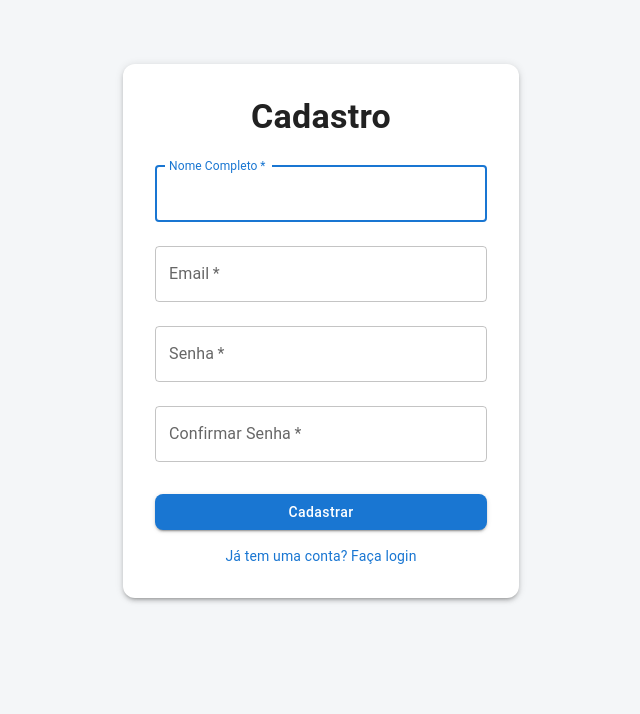
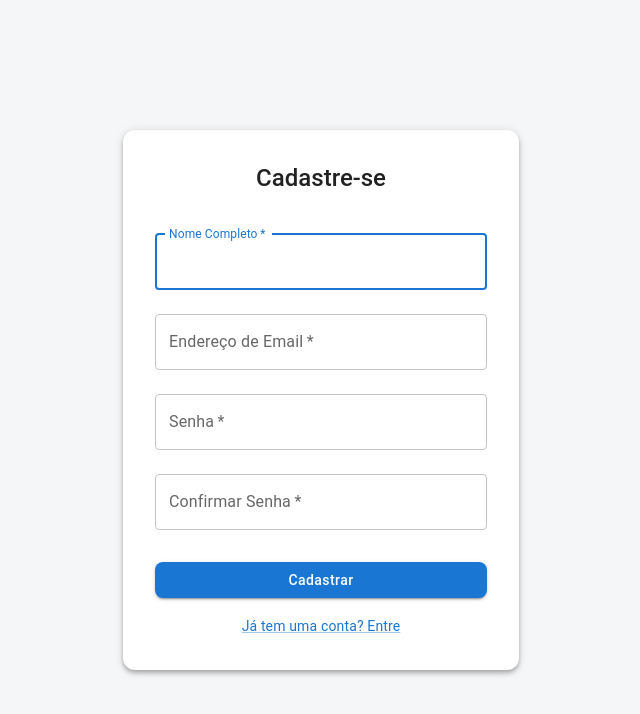
Before and after one commit to victor-alexandre/TJGO-Frontend, a React (Create React App) app in the folder Trabalho Final/client/: page /register in a window 1280 px wide. Shown: the top 714 px of the page, without its empty margins (319-959 px from the left). Built offline with nearby package versions, Linux system fonts and the light colour scheme.

Commit message:
fix: correção da ui e navegação do fluxo de autenticação

```diff
--- a/Trabalho Final/client/src/components/auth/signIn.jsx
+++ b/Trabalho Final/client/src/components/auth/signIn.jsx
@@ -1,36 +1,19 @@
-import React, { useState, useEffect, useCallback } from 'react';
-import { Link, useNavigate, useLocation } from 'react-router-dom';
+import React from 'react';
+import { useFormik } from 'formik';
+import { useNavigate, Link as RouterLink } from 'react-router-dom';
 import {
-  Box,
   TextField,
   Button,
-  Typography,
-  Container,
-  Paper,
-  Snackbar,
-  Alert,
-  CircularProgress,
+  Box,
+  Link,
+  CircularProgress
 } from '@mui/material';
-import { useFormik } from 'formik';
 import { useAuth } from '../../contexts/auth/authProvider';
 import { loginSchema } from '../../utils/validation';
 
 const SignIn = () => {
   const navigate = useNavigate();
-  const { login, loading } = useAuth();
-  const [error, setError] = useState('');
-  const [snackbar, setSnackbar] = useState({ open: false, message: '', severity: 'success' });
-  const showSnackbar = useCallback((message, severity = 'success') => {
-    setSnackbar({ open: true, message, severity });
-  }, []);
-
-  const location = useLocation();
-  useEffect(() => {
-    if (location.state?.message) {
-      showSnackbar(location.state.message);
-      navigate(location.pathname, { replace: true });
-    }
-  }, [location, navigate]);
+  const { login } = useAuth();
 
   const formik = useFormik({
     initialValues: {
@@ -38,51 +21,29 @@ const SignIn = () => {
       password: '',
     },
     validationSchema: loginSchema,
-    onSubmit: async (values) => {
-      setError('');
-
+    onSubmit: async (values, { setSubmitting, setFieldError }) => {
       const result = await login(values.email, values.password);
-
       if (result.success) {
-        navigate('/home');
+        navigate('/');
       } else {
-        setError(result.error);
+        setFieldError('password', result.error || 'Email ou senha inválidos');
       }
+      setSubmitting(false);
     },
   });
 
-  const handleCloseSnackbar = () => {
-    setSnackbar({ ...snackbar, open: false });
-  };
-
   return (
-    <Container component="main" maxWidth="xs">
     <Box
-        sx={{
-          marginTop: 8,
-          display: 'flex',
-          flexDirection: 'column',
-          alignItems: 'center',
-        }}
+      component="form"
+      onSubmit={formik.handleSubmit}
+      sx={{ mt: 1, width: '100%' }}
     >
-        <Paper elevation={3} sx={{ padding: 4, width: '100%' }}>
-          <Typography component="h1" variant="h4" align="center" gutterBottom>
-            Entrar
-          </Typography>
-
-          {error && (
-            <Alert severity="error" sx={{ mb: 2 }}>
-              {error}
-            </Alert>
-          )}
-
-          <Box component="form" onSubmit={formik.handleSubmit} sx={{ mt: 1 }}>
       <TextField
         margin="normal"
         required
         fullWidth
         id="email"
-              label="Email"
+        label="Endereço de Email"
         name="email"
         autoComplete="email"
         autoFocus
@@ -112,35 +73,21 @@ const SignIn = () => {
         fullWidth
         variant="contained"
         sx={{ mt: 3, mb: 2 }}
-              disabled={loading}
+        disabled={formik.isSubmitting}
       >
-              {loading ? <CircularProgress size={24} /> : 'Entrar'}
+        {formik.isSubmitting ? <CircularProgress size={24} color="inherit" /> : 'Entrar'}
       </Button>
-            <Box textAlign="center">
-              <Link to="/register" style={{ textDecoration: 'none' }}>
-                <Typography variant="body2" color="primary">
+      <Box sx={{ textAlign: 'center' }}>
+        <Link
+          component={RouterLink}
+          to="/signup"
+          variant="body2"
+        >
           Não tem uma conta? Cadastre-se
-                </Typography>
         </Link>
       </Box>
     </Box>
-        </Paper>
-      </Box>
-
-      <Snackbar
-        open={snackbar.open}
-        autoHideDuration={6000}
-        onClose={handleCloseSnackbar}
-        anchorOrigin={{ vertical: 'top', horizontal: 'right' }}
-      >
-        <Alert onClose={handleCloseSnackbar} severity={snackbar.severity}>
-         {snackbar.message}
-        </Alert>
-      </Snackbar>
-
-    </Container>
   );
 };
 
-
 export default SignIn;
--- a/Trabalho Final/client/src/components/auth/signUp.jsx
+++ b/Trabalho Final/client/src/components/auth/signUp.jsx
@@ -1,24 +1,19 @@
-import React, { useState } from 'react';
-import { Link, useNavigate } from 'react-router-dom';
+import React from 'react';
+import { useFormik } from 'formik';
+import { useNavigate, Link as RouterLink } from 'react-router-dom';
 import {
-  Box,
   TextField,
   Button,
-  Typography,
-  Container,
-  Paper,
-  Alert,
-  CircularProgress,
+  Box,
+  Link,
+  CircularProgress
 } from '@mui/material';
-import { useFormik } from 'formik';
 import { useAuth } from '../../contexts/auth/authProvider';
 import { registerSchema } from '../../utils/validation';
 
 const SignUp = () => {
   const navigate = useNavigate();
   const { register } = useAuth();
-  const [error, setError] = useState('');
-  const [loading, setLoading] = useState(false);
 
   const formik = useFormik({
     initialValues: {
@@ -28,43 +23,23 @@ const SignUp = () => {
       confirmPassword: '',
     },
     validationSchema: registerSchema,
-    onSubmit: async (values) => {
-      setLoading(true);
-      setError('');
-
+    onSubmit: async (values, { setSubmitting, setFieldError }) => {
       const result = await register(values.name, values.email, values.password);
-
       if (result.success) {
-        navigate('/dashboard');
+        navigate('/');
       } else {
-        setError(result.error);
+        setFieldError('email', result.error || 'Não foi possível realizar o cadastro.');
       }
-      setLoading(false);
+      setSubmitting(false);
     },
   });
 
   return (
-    <Container component="main" maxWidth="xs">
     <Box
-        sx={{
-          marginTop: 8,
-          display: 'flex',
-          flexDirection: 'column',
-          alignItems: 'center',
-        }}
+      component="form"
+      onSubmit={formik.handleSubmit}
+      sx={{ mt: 1, width: '100%' }}
     >
-        <Paper elevation={3} sx={{ padding: 4, width: '100%' }}>
-          <Typography component="h1" variant="h4" align="center" gutterBottom>
-            Cadastro
-          </Typography>
-
-          {error && (
-            <Alert severity="error" sx={{ mb: 2 }}>
-              {error}
-            </Alert>
-          )}
-
-          <Box component="form" onSubmit={formik.handleSubmit} sx={{ mt: 1 }}>
       <TextField
         margin="normal"
         required
@@ -85,7 +60,7 @@ const SignUp = () => {
         required
         fullWidth
         id="email"
-              label="Email"
+        label="Endereço de Email"
         name="email"
         autoComplete="email"
         value={formik.values.email}
@@ -102,7 +77,6 @@ const SignUp = () => {
         label="Senha"
         type="password"
         id="password"
-              autoComplete="new-password"
         value={formik.values.password}
         onChange={formik.handleChange}
         onBlur={formik.handleBlur}
@@ -128,21 +102,20 @@ const SignUp = () => {
         fullWidth
         variant="contained"
         sx={{ mt: 3, mb: 2 }}
-              disabled={loading}
+        disabled={formik.isSubmitting}
       >
-              {loading ? <CircularProgress size={24} /> : 'Cadastrar'}
+        {formik.isSubmitting ? <CircularProgress size={24} color="inherit" /> : 'Cadastrar'}
       </Button>
-            <Box textAlign="center">
-              <Link to="/login" style={{ textDecoration: 'none' }}>
-                <Typography variant="body2" color="primary">
-                  Já tem uma conta? Faça login
-                </Typography>
+      <Box sx={{ textAlign: 'center' }}>
+        <Link
+          component={RouterLink}
+          to="/login"
+          variant="body2"
+        >
+          Já tem uma conta? Entre
         </Link>
       </Box>
     </Box>
-        </Paper>
-      </Box>
-    </Container>
   );
 };
 
--- a/Trabalho Final/client/src/pages/signIn/signInPage.jsx
+++ b/Trabalho Final/client/src/pages/signIn/signInPage.jsx
@@ -1,9 +1,37 @@
 import React from 'react';
-
 import SignIn from '../../components/auth/signIn';
+import { Box, Paper, Typography, Container } from '@mui/material';
 
 const SignInPage = () => {
-  return <SignIn />;
+  return (
+    <Box
+      sx={{
+        backgroundColor: (theme) => theme.palette.background.default,
+        minHeight: '100vh',
+        display: 'flex',
+        alignItems: 'center',
+        justifyContent: 'center',
+      }}
+    >
+      <Container component="main" maxWidth="xs">
+        <Paper
+          elevation={4}
+          sx={{
+            p: 4,
+            display: 'flex',
+            flexDirection: 'column',
+            alignItems: 'center',
+            width: '100%',
+          }}
+        >
+          <Typography component="h1" variant="h5" sx={{ mb: 2 }}>
+            Entrar
+          </Typography>
+          <SignIn />
+        </Paper>
+      </Container>
+    </Box>
+  );
 };
 
 export default SignInPage;
--- a/Trabalho Final/client/src/pages/signUp/signUpPage.jsx
+++ b/Trabalho Final/client/src/pages/signUp/signUpPage.jsx
@@ -1,9 +1,37 @@
 import React from 'react';
-
 import SignUp from '../../components/auth/signUp';
+import { Box, Paper, Typography, Container } from '@mui/material';
 
 const SignUpPage = () => {
-  return <SignUp />;
+  return (
+    <Box
+      sx={{
+        backgroundColor: (theme) => theme.palette.background.default,
+        minHeight: '100vh',
+        display: 'flex',
+        alignItems: 'center',
+        justifyContent: 'center',
+      }}
+    >
+      <Container component="main" maxWidth="xs">
+        <Paper
+          elevation={4}
+          sx={{
+            p: 4,
+            display: 'flex',
+            flexDirection: 'column',
+            alignItems: 'center',
+            width: '100%',
+          }}
+        >
+          <Typography component="h1" variant="h5" sx={{ mb: 2 }}>
+            Cadastre-se
+          </Typography>
+          <SignUp />
+        </Paper>
+      </Container>
+    </Box>
+  );
 };
 
 export default SignUpPage;
```
Lines whose indentation alone changed are shown as unchanged.
